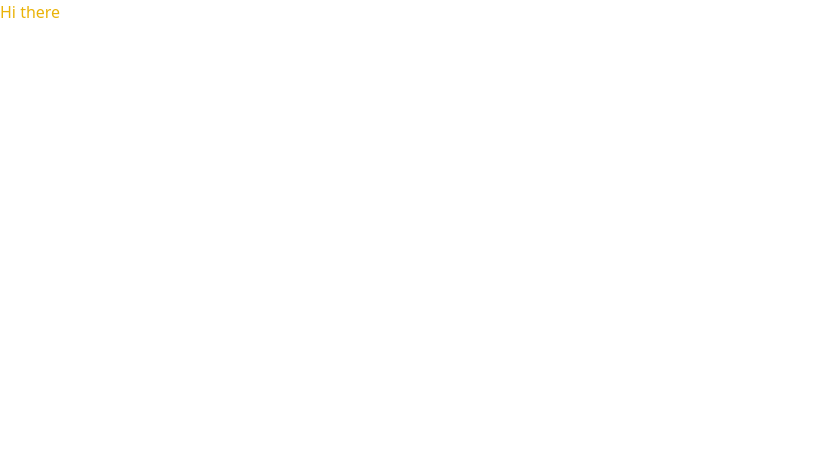
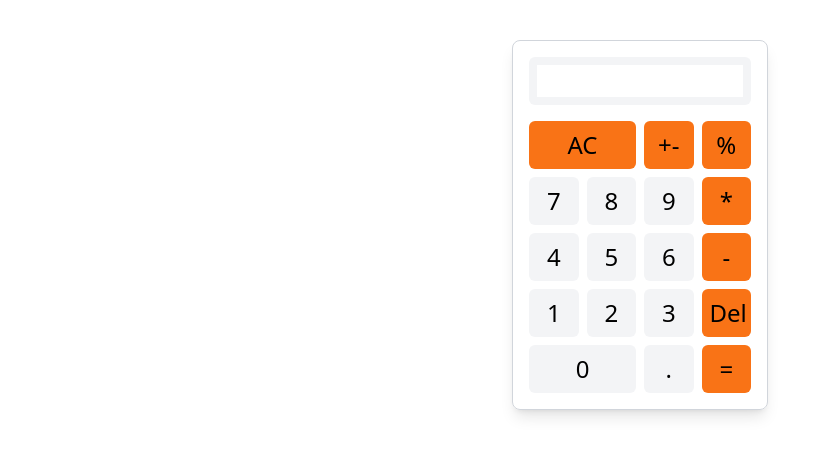
Before and after one commit to peninah98/React-Calculator, a React (Vite) app: page / in a window 1280 px wide. Shown: the top 456 px of the page, without its empty margins (0-830 px from the left). Built offline with nearby package versions, Linux system fonts and the light colour scheme.

Commit message:
Calculator

```diff
--- a/src/App.jsx
+++ b/src/App.jsx
@@ -1,4 +1,5 @@
 
+import Calculator from './Components/Calculator'
 import './index.css'
 
 function App() {
@@ -6,7 +7,7 @@ function App() {
 
   return (
     <>
-      <h1 className='text-yellow-500'>Hi there</h1>
+    <Calculator/>
     </>
   )
 }
--- /dev/null
+++ b/src/Components/Calculator.jsx
@@ -0,0 +1,38 @@
+import React from 'react';
+
+const Calculator = () => {
+  return (
+    <div className="w-64 mx-auto p-4 border border-gray-300 rounded-lg shadow-lg mt-10">
+      <div className="bg-gray-100 p-2 rounded-md">
+        <input
+          id="display"
+          className="w-full text-right text-2xl font-semibold "
+          type="text"
+
+        />
+      </div>
+      <div className="grid grid-cols-4 gap-2 mt-4">
+        <button className="col-span-2 p-2 text-2xl bg-orange-500 rounded-md hover:bg-gray-400 hover:text-white">AC</button>
+        <button className="p-2 text-2xl  bg-orange-500 rounded-md hover:bg-gray-500 hover:text-white">+-</button>
+        <button className="p-2 text-2xl bg-orange-500 rounded-md hover:bg-gray-400 hover:text-white">%</button>
+        <button className="p-2 text-2xl bg-gray-100 rounded-md hover:bg-gray-500 hover:text-white">7</button>
+        <button className="p-2 text-2xl bg-gray-100 rounded-md hover:bg-gray-500 hover:text-white">8</button>
+        <button className="p-2 text-2xl bg-gray-100 rounded-md hover:bg-gray-500 hover:text-white">9</button>
+        <button className="p-2 text-2xl bg-orange-500 rounded-md hover:bg-gray-400 hover:text-white">*</button>
+        <button className="p-2 text-2xl bg-gray-100 rounded-md hover:bg-gray-500 hover:text-white">4</button>
+        <button className="p-2 text-2xl bg-gray-100 rounded-md hover:bg-gray-500 hover:text-white">5</button>
+        <button className="p-2 text-2xl bg-gray-100 rounded-md hover:bg-gray-500 hover:text-white">6</button>
+        <button className="p-2 text-2xl bg-orange-500 rounded-md hover:bg-gray-400 hover:text-white">-</button>
+        <button className="p-2 text-2xl bg-gray-100 rounded-md hover:bg-gray-500 hover:text-white">1</button>
+        <button className="p-2 text-2xl bg-gray-100 rounded-md hover:bg-gray-500 hover:text-white">2</button>
+        <button className="p-2 text-2xl bg-gray-100 rounded-md hover:bg-gray-400 hover:text-white">3</button>
+        <button className="p-2 text-2xl bg-orange-500 rounded-md hover:bg-gray-400 hover:text-white">Del</button>
+        <button className="col-span-2 p-2 text-2xl bg-gray-100 rounded-md hover:bg-gray-500 hover:text-white">0</button>
+        <button className="p-2 text-2xl bg-gray-100 rounded-md hover:bg-gray-500 hover:text-white">.</button>
+        <button className="p-2 text-2xl bg-orange-500 rounded-md hover:bg-gray-400 hover:text-white">=</button>
+      </div>
+    </div>
+  );
+};
+
+export default Calculator;
```
